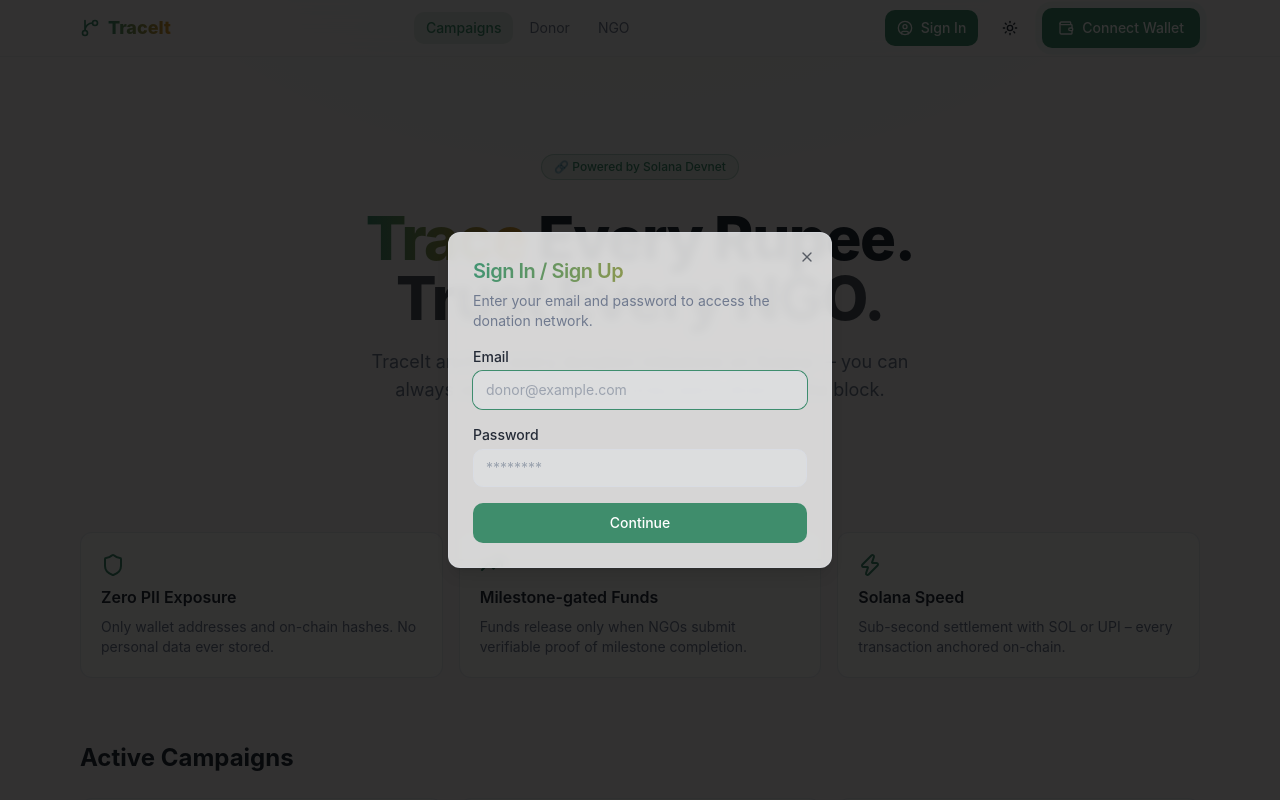
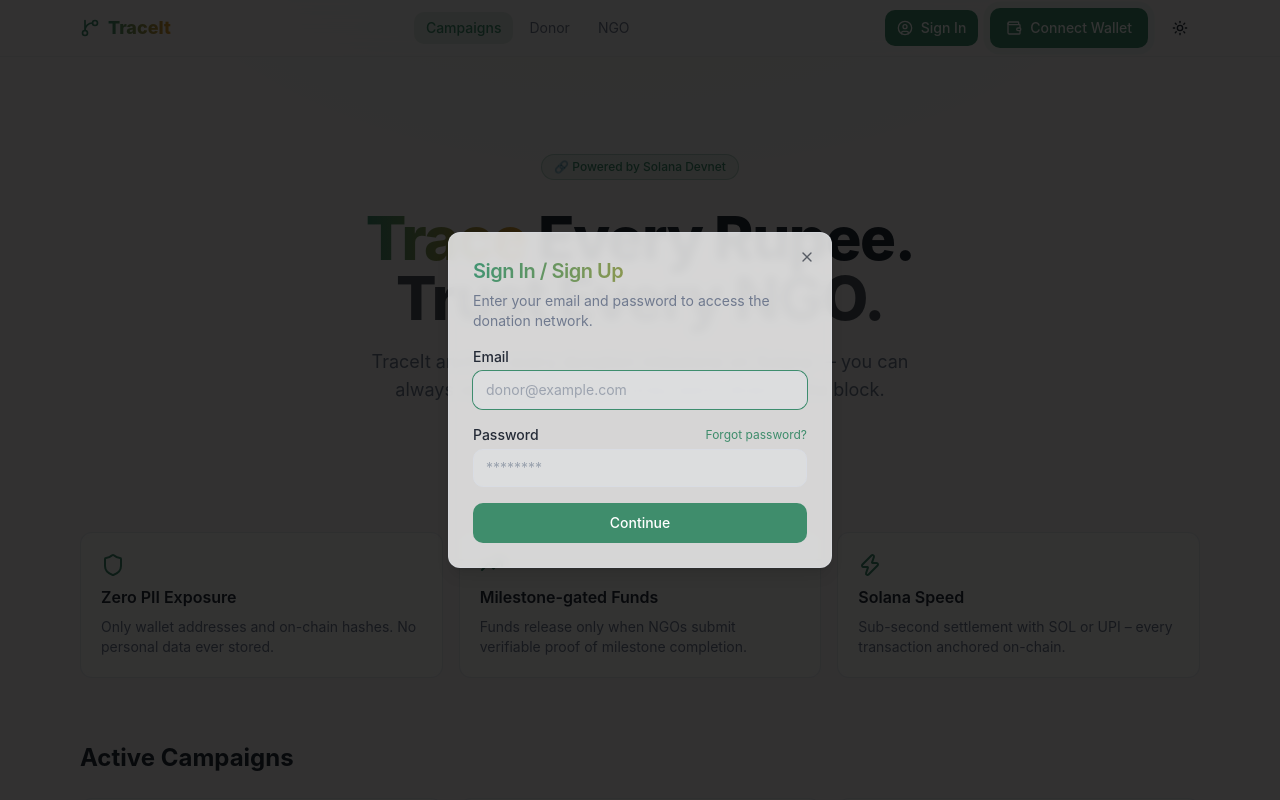
Before and after one commit to aniiyer-host/Trace-It, a React (Vite) app in the folder frontend/: page / in a window 1280 px wide. Both pictures are taken after a click on the button "Sign In". Shown: the top 800 px of the page. Built offline with nearby package versions, Linux system fonts and the light colour scheme.

Commit message:
Small refinements

```diff
--- a/frontend/src/App.tsx
+++ b/frontend/src/App.tsx
@@ -72,8 +72,8 @@ function NavBar() {
               Sign In
             </Button>
           )}
+          <WalletButton />
           <ModeToggle />
-          <WalletButton />
         </div>
       </div>
       <AuthDialog open={authOpen} onClose={() => setAuthOpen(false)} />
--- a/frontend/src/components/AuthDialog.tsx
+++ b/frontend/src/components/AuthDialog.tsx
@@ -54,7 +54,10 @@ export function AuthDialog({ open, onClose }: Props) {
                         />
                     </div>
                     <div>
-                        <label className="text-sm font-medium mb-1 block">Password</label>
+                        <div className="flex items-center justify-between mb-1">
+                            <label className="text-sm font-medium">Password</label>
+                            <a href="#" className="text-xs text-primary hover:underline" onClick={(e) => { e.preventDefault(); toast({ title: 'Forgot Password', description: 'Reset link sent (simulation).' }) }}>Forgot password?</a>
+                        </div>
                         <input
                             type="password"
                             value={password}
```
